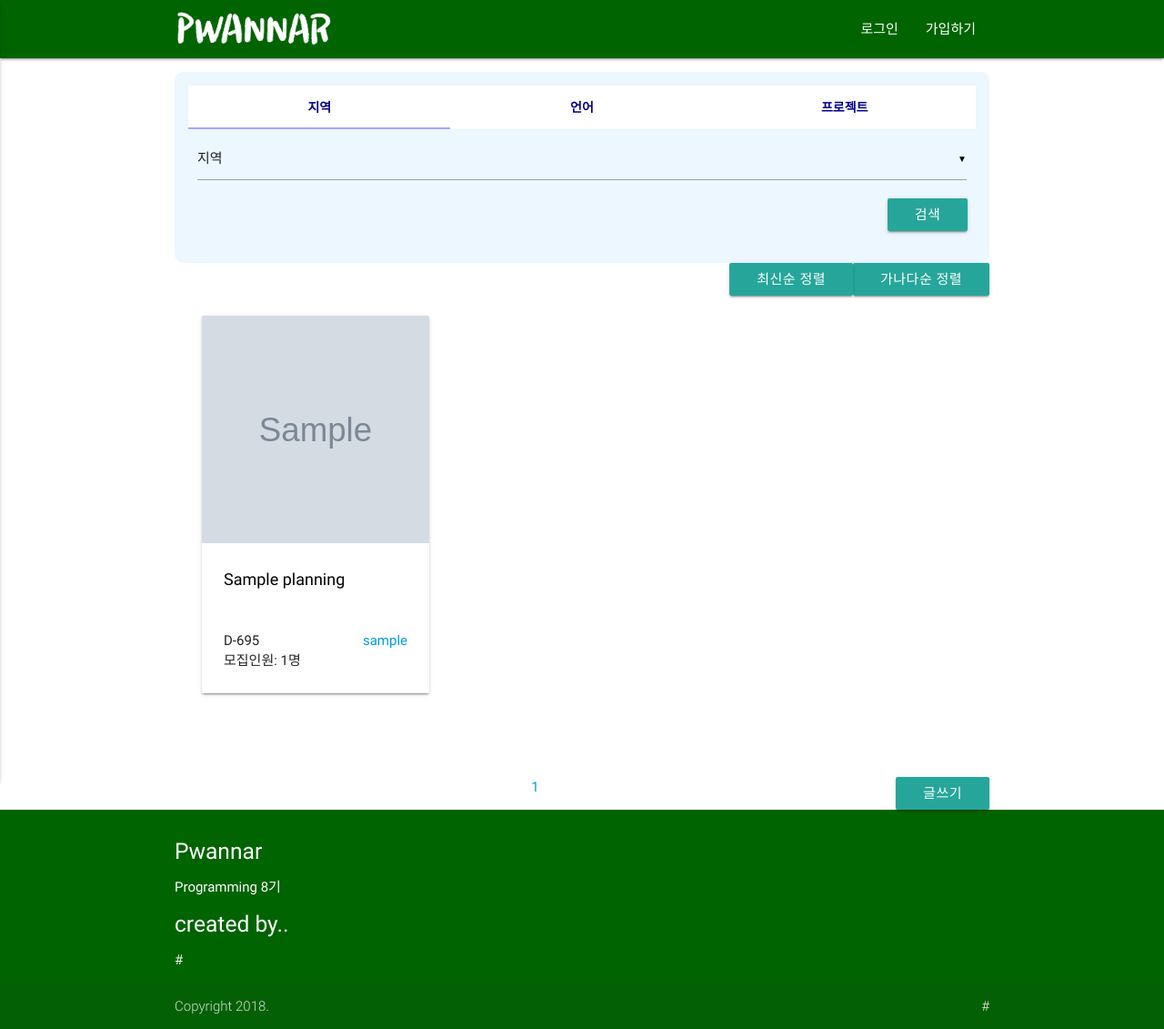
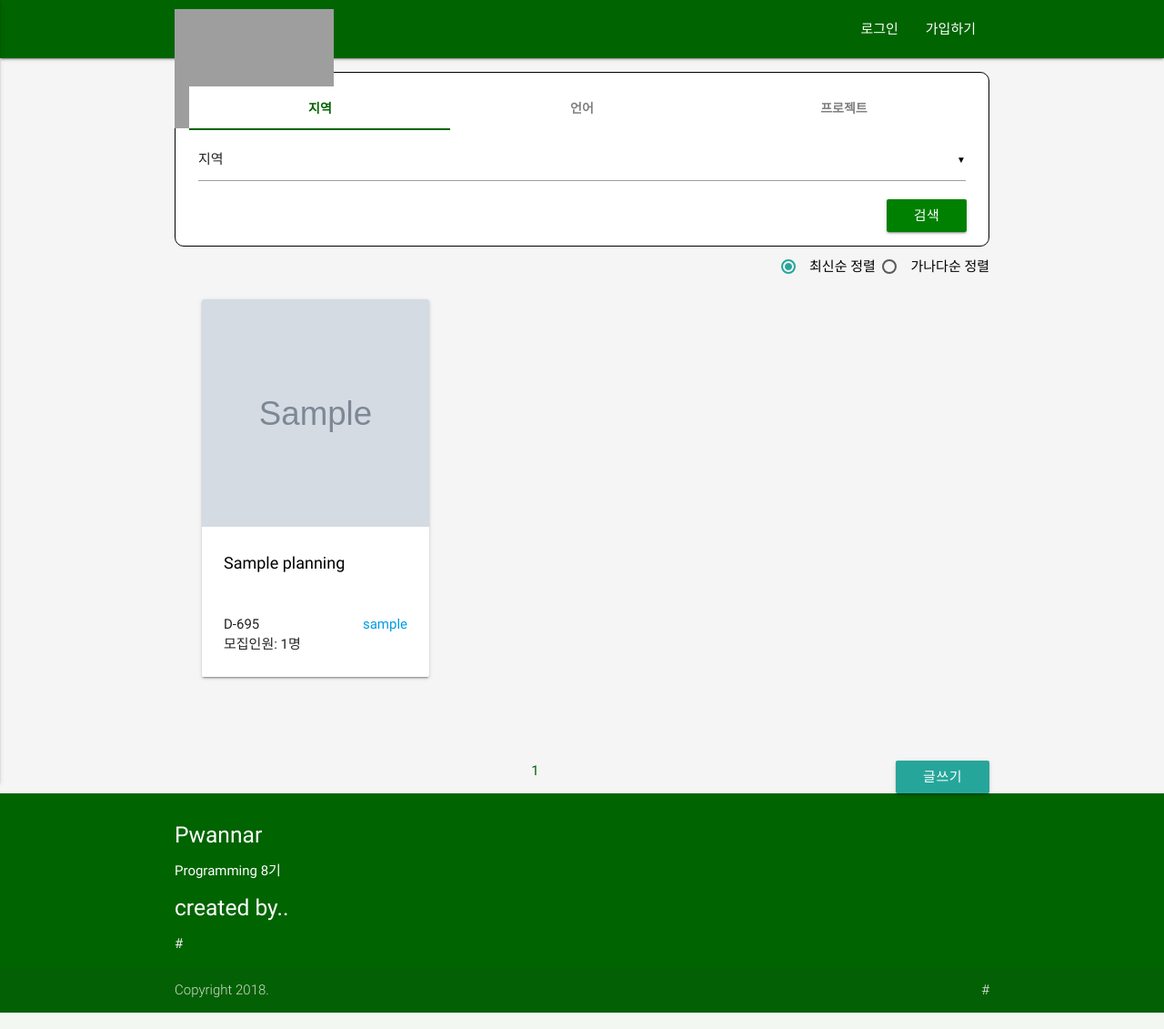
Before and after one commit to insung151/Pwannar, a Django app: page /board/planning/list/ in a window 1280 px wide. Shown: the whole page at 91% size. Run offline with Django 3.2, Linux system fonts and the light colour scheme; tables that the repository leaves empty hold one stand-in row (values such as "Sample post"); grey boxes marked "Sample" are stand-in pictures; some libraries are stand-ins or nearby versions; some web fonts are replaced; grey boxes are pictures that could not be loaded.

Commit message:
끝이 다가온다.../list 사용

```diff
--- a/PlanningBoard/static/css/board.css
+++ b/PlanningBoard/static/css/board.css
@@ -55,16 +55,21 @@ img.image{
 #search_table{
     border-radius: 10px;
     padding: 15px;
-    background-color: #ecf7ff;
+    background-color: white;
+    border: 0.5px solid black;
 }
 
 li.indicator{
-    background-color: #afa2fe !important;
+    background-color: darkgreen !important;
 }
 
 li.tab a{
     font-weight: bold;
-    color: darkblue !important;
+    color: gray;
+}
+
+li.tab a:hover{
+    color: darkgreen !important;
 }
 
 a.card-title{
@@ -76,3 +81,19 @@ a.card-title{
     font-weight: 400!important;
     font-size: large !important;
 }
+
+a.active {
+    color: darkgreen !important;
+}
+
+label {
+    color: black;
+}
+
+button {
+    margin: auto;
+    display: block;
+    width: 20%;
+    background-color: green !important;
+    font-family: NanumBarunPen;
+}
--- a/PlanningBoard/templates/detail_list.html
+++ b/PlanningBoard/templates/detail_list.html
@@ -1,12 +1,18 @@
-  <ul class="collection">
+<ul>
   {% for detail in detail_list %}
-    <li id="{{ detail.pk }}" class="collection-item avatar">
-      <a href = "{% url 'planningboard:detail' detail.pk %}">
-        <img src = "{{ detail.image_url }}" alt="" style="width: 50px; height: 50px">
-        <a href = "{% url 'planningboard:detail' detail.pk %}">
-          <span class="title">{{ detail.title }}/{{ detail.created_at }}</span>
-        </a>
-        <p>{{ detail.author }}</p>
+    <li id="{{detail.pk}}" class="card_wrapper">
+      <a href="{% url 'planningboard:detail' detail.pk %}">
+        <div class="card">
+          <div class="card-image">
+            <img class="image" src="{{ detail.image_url }}">
+          </div>
+          <div class="card-content">
+            <a class="card-title" href="{% url 'planningboard:detail' detail.pk %}">{{ detail.title }}</a>
+            <a class = "card-author" href="{% url 'accounts:myinfo'  detail.author %}"><p>{{ detail.author }}</p></a>
+            <p class="card_recruiting_period">{% if detail.remain_days < 0  %}모집마감{% else %}D-{{ detail.remain_days }}{% endif %}</p>
+            <p class="card-recruiting_number">모집인원: {{ detail.recruiting_number }}명</p>
+          </div>
+        </div>
       </a>
     </li>
   {% endfor %}
--- a/PlanningBoard/templates/planning_list.html
+++ b/PlanningBoard/templates/planning_list.html
@@ -2,9 +2,14 @@
 {% extends 'base.html' %}
 {%load static%}
 {% block content %}
-  <link href="{% static 'css/board.css' %}?ver=1" rel="stylesheet">
-{% block staticcss %}{% endblock %}
 
+{% block staticcss %}
+  <link href="{% static 'css/board.css' %}?ver=1.02" rel="stylesheet">
+{% endblock %}
+
+{% block staticjs %}
+<script src="{% static 'js/planning_list.js' %}"></script>
+{% endblock %}
 
   <div id="search_table" style="margin-top: 15px">
 
@@ -14,12 +19,12 @@
 
 <form id="tag_search_form" method="POST">
 {% csrf_token %}
-<div class="row">
+<div class="row" style="margin-bottom:0;">
     <div class="col s12">
       <ul class="tabs">
-        <li class="tab col s4" ><a class ='activate' href="#local">지역</a></li>
-        <li class="tab col s4"><a href="#language">언어</a></li>
-        <li class="tab col s4"><a href="#project">프로젝트</a></li>
+        <li class="tab col s4" ><a class ='activate' href="#local" style="color: gray;">지역</a></li>
+        <li class="tab col s4"><a href="#language" style="color: gray;">언어</a></li>
+        <li class="tab col s4"><a href="#project" style="color: gray;">프로젝트</a></li>
       </ul>
     </div>
     <div id="local" class="col s12">
@@ -77,7 +82,7 @@
         </div>
       </div>
     </div>
-    <button id="search_button" type="submit" class="waves-effect waves-light btn" style="float: right; margin-right: 20px;">검색</button>
+    <button id="search_button" type="submit" class="waves-effect waves-light btn" style="float: right; margin-right: 20px; width:10%;">검색</button>
   </div>
 </form>
   </div>
@@ -167,71 +172,54 @@ $('#project_all').click(function () {
 </script>
 
 
-<form method="POST" action="{% url 'planningboard:alphabet' %}">
+<form method="POST" style="float: right; margin-top:10px">
   {% csrf_token %}
-    <button type="submit" id="alphabet" class='sorting btn' style="float: right">가나다순 정렬</button>
-  </form>
-  <form method="POST" action="{% url 'planningboard:recent' %}">
-  {% csrf_token %}
-    <button type="submit" id="recent" class="sorting btn" style="float: right">최신순 정렬</button>
-  </form>
+  <input class="with-gap activate" name="group1" type="radio" id="recent"/>
+  <label for="recent">최신순 정렬</label>
 
+  <input class="with-gap" name="group1" type="radio" id="alphabet"/>
+  <label for="alphabet">가나다순 정렬</label>
 
-<div class="detail_list_wrapper">
-  <ul>
-    {% for detail in detail_list %}
-      <li class="card_wrapper">
-        <a href="{% url 'planningboard:detail' detail.pk %}">
-          <div class="card">
-            <div class="card-image">
-              <img class="image" src="{{ detail.image_url }}">
-            </div>
-            <div class="card-content">
-              <a class="card-title" href="{% url 'planningboard:detail' detail.pk %}">{{ detail.title }}</a>
-              <a class = "card-author" href="{% url 'accounts:myinfo'  detail.author %}"><p>{{ detail.author }}</p></a>
-              <p class="card_recruiting_period">{% if detail.remain_days < 0  %}모집마감{% else %}D-{{ detail.remain_days }}{% endif %}</p>
-              <p class="card-recruiting_number">모집인원: {{ detail.recruiting_number }}명</p>
-            </div>
-          </div>
-        </a>
-      </>
-    {% endfor %}
-  </ul>
-</div>
+</form>
 
 <script>
+$('#recent').click()
+$('#recent').click(function(){
+  var details = document.getElementsByClassName("card_wrapper");
+  var selected_detail_list = [];
 
-  var details = document.getElementsByClassName("collection-item avatar");
-  var selected_detail_list = [];
   for(var i=0; i < details.length; i++){
-    selected_detail_list.push(details[i].id);
+    selected_detail_list.push(details[i].id) ;
   }
+
   var data = {selected_detail_list: selected_detail_list};
 
-$('#alphabet').click(function(e){
-  e.preventDefault();
-  alert('알파벳!');
-
-    var url = "{% url 'planningboard:alphabet' %}";
+  var url = "{% url 'planningboard:recent' %}";
   $.post(url, data)
     .done(
     function(r){
-      $('ul.collection').replaceWith(r)
+      $('div.detail_list_wrapper > ul').replaceWith(r)
     })
     .fail(function(){
       alert('Error!')
     })
 });
 
-$('#recent').click(function(e){
-  e.preventDefault();
-  alert('최신순!');
+$('#alphabet').click(function(){
+  var details = document.getElementsByClassName("card_wrapper");
+  var selected_detail_list = [];
 
-  var url = "{% url 'planningboard:recent' %}";
+  for(var i=0; i < details.length; i++){
+    selected_detail_list.push(details[i].id) ;
+  }
+
+  var data = {selected_detail_list: selected_detail_list};
+
+  var url = "{% url 'planningboard:alphabet' %}";
   $.post(url, data)
     .done(
     function(r){
-      $('ul.collection').replaceWith(r)
+      $('div.detail_list_wrapper > ul').replaceWith(r)
     })
     .fail(function(){
       alert('Error!')
@@ -239,6 +227,11 @@ $('#recent').click(function(e){
 });
 
 </script>
+
+<div class="detail_list_wrapper">
+    {% include 'detail_list.html' %}
+</div>
+
 <a id="create_button" href="{% url 'planningboard:create' %}" class="waves-effect waves-light btn" style="float: right">글쓰기</a>
 <div class="page_display" style="text-align: center;">
     {% load mathfilters %}
--- a/PlanningBoard/views.py
+++ b/PlanningBoard/views.py
@@ -176,8 +176,9 @@ def detail_list_html(request):
     return render(request, 'detail_list.html', ctx)
 
 def alphabet(request):
-
+    print('done')
     selected_detail_list = request.POST.getlist('selected_detail_list[]')
+    print(selected_detail_list)
     unordered_detail_list = Planning.objects.none()
 
     for detail_pk in selected_detail_list:
--- a/Pwannar/templates/base.html
+++ b/Pwannar/templates/base.html
@@ -13,6 +13,8 @@
   <link href="{% static 'css/fix.css' %}?ver=1.04" rel="stylesheet" />
   <link rel="stylesheet" type="text/css" href="{% static 'css/header_footer.css' %}">
   <link rel="stylesheet" type="text/css" href="{% static 'css/font.css' %}">
+  <link rel="shortcut icon" href="{% static 'images/favicon.ico' %}">
+
   <script src="https://ajax.googleapis.com/ajax/libs/jquery/3.3.1/jquery.min.js"></script>
   <script src="https://ajax.aspnetcdn.com/ajax/jQuery/jquery-3.3.1.min.js"></script>
   <script src="https://cdnjs.cloudflare.com/ajax/libs/materialize/0.100.2/js/materialize.min.js"></script>
@@ -21,7 +23,7 @@
 
   {% block staticjs %}{% endblock %}
 </head>
-<body>
+<body style="background-color: rgba(90, 90, 90, 0.06);">
   <nav id="nav-fixed">
     <div class="nav-wrapper container">
       <!--mobile-->
@@ -50,7 +52,6 @@
       <a href="#" data-activates="slide-out" class="button-collapse"><i class="material-icons">menu</i></a>
 
       <!--Desktop-->
-      {# <img id="brand_logo" src="{% static 'images/brand_logo.png' %}"> #}
       <a href="{% url 'core:mainpage' %}" class="brand-logo" id="brand-logo-fixed"><img id="brand_logo" src="{% static 'images/brand_logo_white.png' %}" style="width: 78%;"></a>
       <div id="ul-fixed">
         <ul id="nav-mobile" class="right hide-on-med-and-down">
@@ -70,7 +71,7 @@
               <li><a href="{% url 'accounts:myinfo' request.user.username %}">프로필</a></li>
               <li><a href="{% url 'message:messages' %}">받은쪽지</a></li>
               <li><a href="{% url 'message:send_messages' %}">보낸쪽지</a></li>
-              <li><a href="{% url 'accounts:signout' %}">로그아웃</a><li>
+              <li><a href="{% url 'accounts:signout' %}">로그아웃</a></li>
             </ul>
           </li>
           {% else %}
--- a/core/static/css/mainpage_unlogined.css
+++ b/core/static/css/mainpage_unlogined.css
@@ -83,3 +83,7 @@
     background-color: green;
     font-family: NanumBarunPen;
 }
+
+.btn:hover {
+    background-color: #4fa0db;
+}
--- a/core/templates/mainpage.html
+++ b/core/templates/mainpage.html
@@ -4,7 +4,7 @@
 {% block staticcss %}
 <link rel="stylesheet" type="text/css" href="{% static 'css/mainpage.css' %}?ver=1.01">
 <link rel="stylesheet" type="text/css" href="{% static 'css/mainpage_logined.css' %}?ver=1.01">
-<link rel="stylesheet" type="text/css" href="{% static 'css/mainpage_unlogined.css' %}?ver=1.03">
+<link rel="stylesheet" type="text/css" href="{% static 'css/mainpage_unlogined.css' %}?ver=1.04">
 {% endblock %}
 
 {% block content %}
```
Also changed, not shown: ClubBoard/migrations/0005_merge_20180223_2115.py (added), PlanningBoard/static/css/planning_list.css (added), Pwannar/static/images/brand_logo_white.png (deleted), Pwannar/static/images/brand_logo_white_flower.png (added), Pwannar/static/images/favicon.ico (added), accounts/migrations/0006_merge_20180223_2115.py (added), team/migrations/0006_merge_20180223_2115.py (added).
